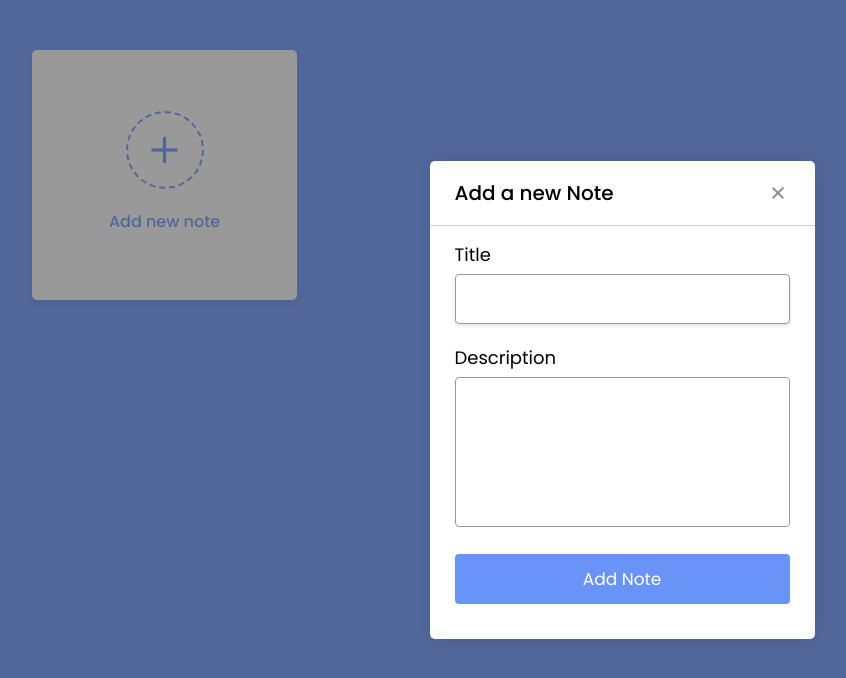
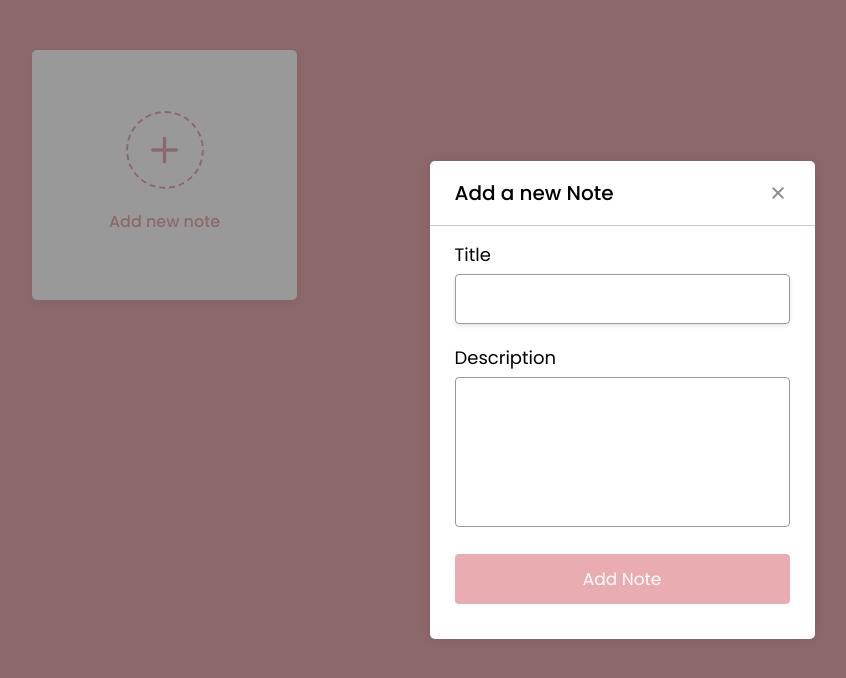
Before and after one commit to shreyabakharel/Note-Taker-Application, a plain HTML site: page index.html in a window 1280 px wide. Both pictures are taken after a click on the item "Add new note". Shown: the whole page, without its empty margins (18-864 px from the left). Drawn offline with nearby package versions, Linux system fonts and the light colour scheme.

Commit message:
final touch

```diff
--- a/style.css
+++ b/style.css
@@ -5,19 +5,23 @@
   padding: 0;
   box-sizing: border-box;
   font-family: 'Poppins', sans-serif;
+
 }
 body{
-  background: #88ABFF;
+  background: #e9adb1;
+
 }
 ::selection{
   color: #fff;
-  background: #618cf8;
+  background: #e9adb1;
+
 }
 .wrapper{
   margin: 50px;
   display: grid;
   gap: 25px;
   grid-template-columns: repeat(auto-fill, 265px);
+
 }
 .wrapper li{
   height: 250px;
@@ -41,14 +45,15 @@ body{
 .add-box .icon{
   height: 78px;
   width: 78px;
-  color: #88ABFF;
+  color: #e9adb1;
   font-size: 40px;
   border-radius: 50%;
   justify-content: center;
-  border: 2px dashed #88ABFF;
+  border: 2px dashed #e9adb1;
+
 }
 .add-box p{
-  color: #88ABFF;
+  color: #e9adb1;
   font-weight: 500;
   margin-top: 20px;
 }
@@ -227,7 +232,7 @@ form button{
   cursor: pointer;
   font-size: 17px;
   border-radius: 4px;
-  background: #6A93F8;
+  background:#e9adb1;
 }
 @media (max-width: 660px){
   .wrapper{
@@ -253,7 +258,10 @@ form button{
   max-width: 500px;
   background-color: white;
   padding: 2rem;
-  box-shadow: rgba(0, 0, 0, 0.1) 0px 4px 12px;
+  box-shadow: rgba(0, 0, 0, 0.1) 0px 4px 12px;border-radius: 50px;
+background: #e5c5d9;
+box-shadow: inset 20px -20px 60px #c3a7b8,
+            inset -20px 20px 60px #ffe3fa;
 }
 
 .form-container input[type='text'],.form-container textarea{
@@ -264,6 +272,7 @@ form button{
   resize: vertical;
   border-radius:.25rem;
   transition:all.3s ease-in-out;
+
 }
 
 #noteTitleInput::placeholder,#notesTextarea::placeholder{
```
